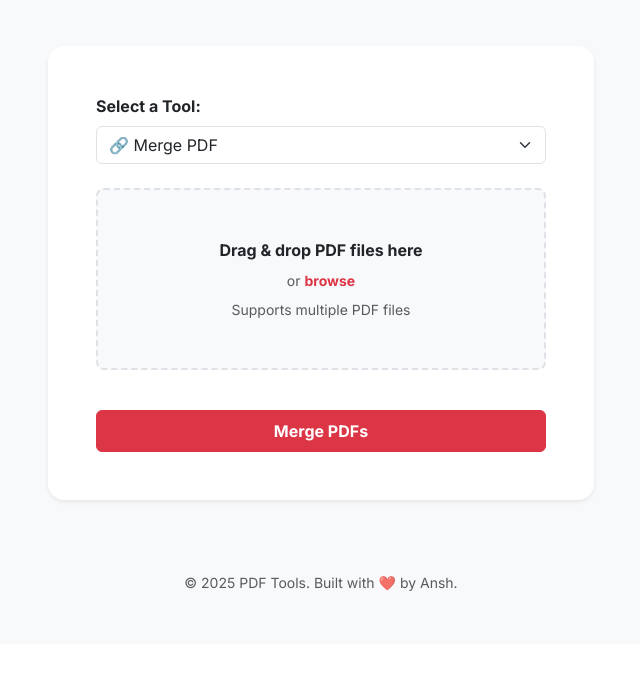
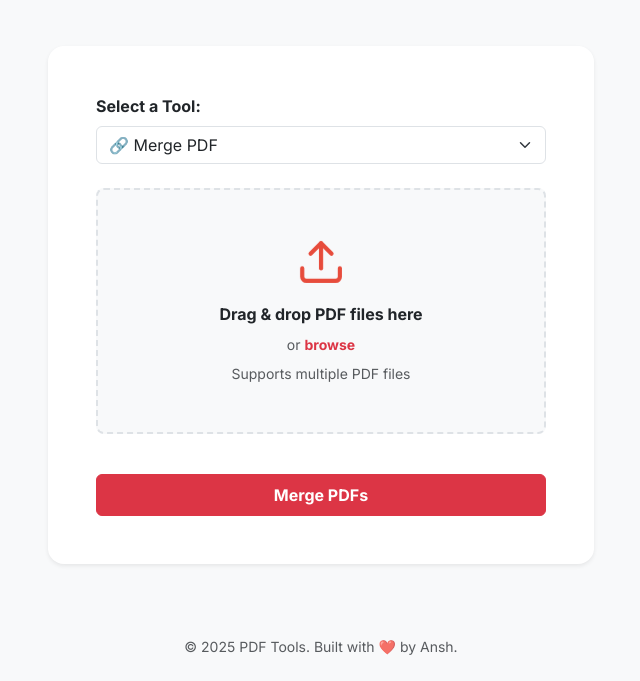
Before and after one commit to Ansh282006/pdf-merger-web, a Flask app: page / in a window 1280 px wide. Shown: the part 156-837 px from the top of the page, without its empty margins (319-959 px from the left). Before the commit the page ends 747 px from the top, so only its background shows below. Run offline with Flask 3, Linux system fonts and the light colour scheme; some libraries are stand-ins or nearby versions.

```diff
--- a/templates/index.html
+++ b/templates/index.html
@@ -6,30 +6,33 @@
     <title>PDF Tools – Free Online Tool</title>
     <link href="https://fonts.googleapis.com/css2?family=Inter:wght@400;600;700&display=swap" rel="stylesheet">
     <link href="https://cdn.jsdelivr.net/npm/bootstrap@5.3.0/dist/css/bootstrap.min.css" rel="stylesheet">
+    <!-- Animate.css CDN for high-level animations -->
+    <link rel="stylesheet" href="https://cdnjs.cloudflare.com/ajax/libs/animate.css/4.1.1/animate.min.css"/>
     <link rel="stylesheet" href="{{ url_for('static', filename='style.css') }}">
 </head>
 <body>
     <!-- Navbar -->
     <nav class="navbar navbar-light bg-white shadow-sm mb-4">
         <div class="container justify-content-center">
-            <span class="navbar-brand mb-0 h1 fw-bold text-danger">📄 PDF Tools</span>
+            <span class="navbar-brand mb-0 h1 fw-bold text-danger animate__animated animate__fadeInDown">📄 PDF Tools</span>
         </div>
     </nav>
 
     <!-- Main Container -->
     <div class="container mb-5">
         <div class="text-center mb-5">
-            <h1 class="fw-bold text-dark">Your All-in-One PDF Tool</h1>
-            <p class="text-muted">Merge, compress, and convert PDFs – fast, free, and easy.</p>
+            <h1 class="fw-bold text-dark animate__animated animate__fadeInDown">Your All-in-One PDF Tool</h1>
+            <p class="text-muted animate__animated animate__fadeInUp animate__delay-1s">Merge, compress, and convert PDFs – fast, free, and easy.</p>
         </div>
 
         <div class="row justify-content-center">
             <div class="col-md-8 col-lg-6">
-                <div class="card shadow-sm border-0 rounded-4">
+                <!-- Card zooms in after 1 second -->
+                <div class="card shadow-sm border-0 rounded-4 animate__animated animate__zoomIn animate__delay-1s">
                     <div class="card-body p-4 p-md-5">
 
                         <label for="toolSelect" class="form-label fw-bold">Select a Tool:</label>
-                        <select id="toolSelect" class="form-select mb-4">
+                        <select id="toolSelect" class="form-select mb-4 tool-select">
                             <option value="merge" selected>🔗 Merge PDF</option>
                             <option value="compress">🗜️ Compress PDF</option>
                             <option value="pdf-to-image">🖼️ PDF to Image</option>
@@ -40,14 +43,22 @@
                             <!-- Simple Bootstrap Dropzone -->
                             <div class="dropzone border rounded-3 p-5 text-center bg-light" id="dropzone">
                                 <input type="file" name="pdf_files" id="fileInput" class="file-input" multiple accept=".pdf" required>
-                                <p class="mb-2 fw-bold" id="dropzoneText">Drag & drop PDF files here</p>
+
+                                <!-- Upload Icon with infinite pulse animation -->
+                                <svg class="upload-icon animate__animated animate__pulse animate__infinite" xmlns="http://www.w3.org/2000/svg" width="48" height="48" viewBox="0 0 24 24" fill="none" stroke="#e74c3c" stroke-width="2" stroke-linecap="round" stroke-linejoin="round">
+                                    <path d="M21 15v4a2 2 0 0 1-2 2H5a2 2 0 0 1-2-2v-4"></path>
+                                    <polyline points="17 8 12 3 7 8"></polyline>
+                                    <line x1="12" y1="3" x2="12" y2="15"></line>
+                                </svg>
+
+                                <p class="mb-2 fw-bold mt-3" id="dropzoneText">Drag & drop PDF files here</p>
                                 <p class="text-muted small mb-0">or <span class="text-danger fw-bold" style="cursor:pointer;">browse</span></p>
                                 <small class="text-muted d-block mt-2" id="dropzoneSubtext">Supports multiple PDF files</small>
                             </div>
 
                             <div id="fileList" class="mt-3 small text-muted"></div>
 
-                            <button type="submit" class="btn btn-danger w-100 mt-4 py-2 fw-bold" id="mergeBtn">
+                            <button type="submit" class="btn btn-danger w-100 mt-4 py-2 fw-bold btn-merge" id="mergeBtn">
                                 <span class="btn-text" id="btnText">Merge PDFs</span>
                                 <span class="btn-spinner d-none">
                                     <span class="spinner-border spinner-border-sm" role="status" aria-hidden="true"></span> Processing...
```
